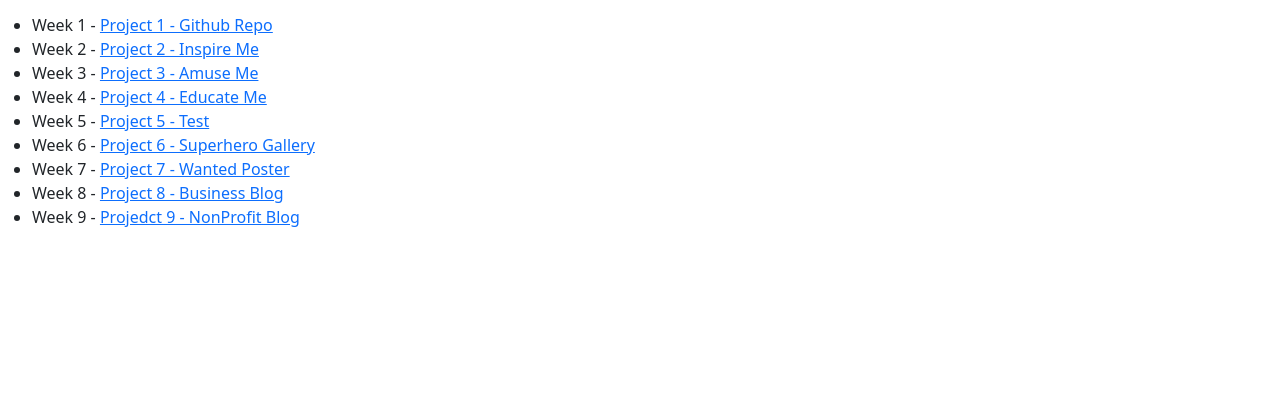
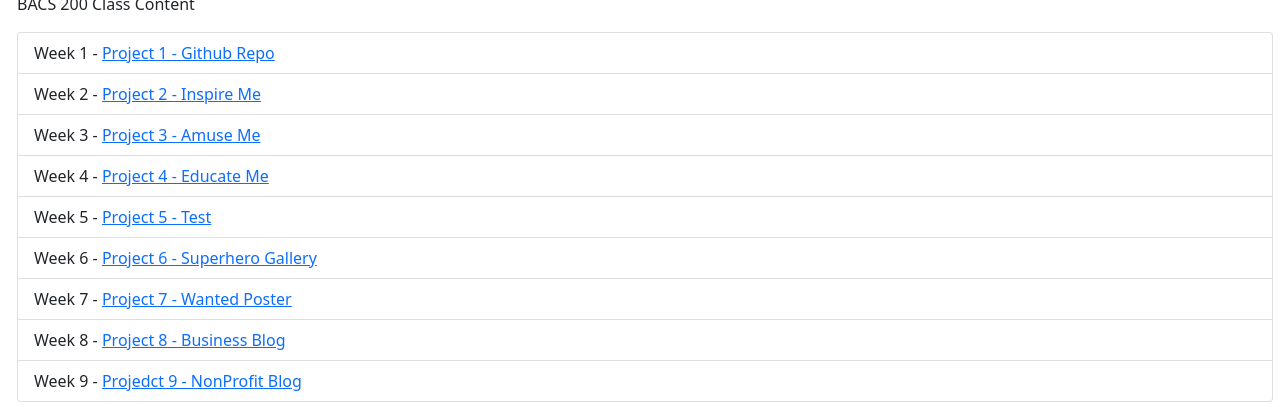
Before and after one commit to MaxwellSeybert/MaxwellSeybert.github.io, a plain HTML site: page bacs200/index.html in a window 1280 px wide. Shown: the part 423-830 px from the top of the page. Before the commit the page ends 800 px from the top, so only its background shows below. Drawn offline with nearby package versions, Linux system fonts and the light colour scheme.

Commit message:
homepage updates

```diff
--- a/bacs200/index.html
+++ b/bacs200/index.html
@@ -21,20 +21,28 @@
             </li>
         </ul>
     </div>
-    <h1>BACS 200 Folder</h1>
-    <img src="https://shrinking-world.com/static/images/unc/bacs200/Bear_Logo.png" alt="Logo">
-    <p>BACS 200 Class Content</p>
-    <ul>
-        <li>Week 1 - <a href="../index.html">Project 1 - Github Repo</a> </li>
-        <li>Week 2 - <a href="inspire.html">Project 2 - Inspire Me</a> </li>
-        <li>Week 3 - <a href="amuse.html">Project 3 - Amuse Me </a></li>
-        <li>Week 4 - <a href="educate.html">Project 4 - Educate Me</a></li>
-        <li>Week 5 - <a href="test.html">Project 5 - Test</a></li>
-        <li>Week 6 - <a href="superhero.html">Project 6 - Superhero Gallery</a></li>
-        <li>Week 7 - <a href="wanted.html">Project 7 - Wanted Poster</a></li>
-        <li>Week 8 - <a href="blog.html">Project 8 - Business Blog</a></li>
-        <li>Week 9 - <a href="nonprofit.html">Projedct 9 - NonProfit Blog</a></li>
-    </ul>
+    <div class="container-fluid bg-primary" style="padding: 7px;">
+        <h1>BACS 200 Folder</h1>
+        <img src="https://shrinking-world.com/static/images/unc/bacs200/Bear_Logo.png" alt="Logo">
+    </div>
+
+
+    <div class="container-fluid" style="margin: 5px;">
+        <p>BACS 200 Class Content</p>
+        <ul class="list-group">
+            <li class="list-group-item">Week 1 - <a href="../index.html">Project 1 - Github Repo</a> </li>
+            <li class="list-group-item">Week 2 - <a href="inspire.html">Project 2 - Inspire Me</a> </li>
+            <li class="list-group-item">Week 3 - <a href="amuse.html">Project 3 - Amuse Me </a></li>
+            <li class="list-group-item">Week 4 - <a href="educate.html">Project 4 - Educate Me</a></li>
+            <li class="list-group-item">Week 5 - <a href="test.html">Project 5 - Test</a></li>
+            <li class="list-group-item">Week 6 - <a href="superhero.html">Project 6 - Superhero Gallery</a></li>
+            <li class="list-group-item">Week 7 - <a href="wanted.html">Project 7 - Wanted Poster</a></li>
+            <li class="list-group-item">Week 8 - <a href="blog.html">Project 8 - Business Blog</a></li>
+            <li class="list-group-item">Week 9 - <a href="nonprofit.html">Projedct 9 - NonProfit Blog</a></li>
+        </ul>
+    </div>
+
+
 </body>
 
 </html>
```
